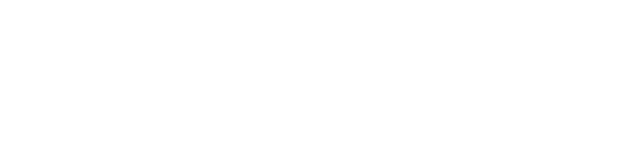
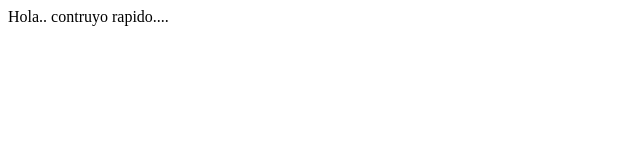
Before and after one commit to EdGalban2003/Water-Is-Life-Page, a plain HTML site: page index.html in a window 1280 px wide. Shown: the whole page, without its empty margins (0-640 px from the left). Drawn offline with Linux system fonts and the light colour scheme.

Commit message:
Update index.html

```diff
--- a/index.html
+++ b/index.html
@@ -7,5 +7,11 @@
 </head>
 <body>
 
+
+ Hola.. contruyo rapido....
+
+
+
+
 </body>
 </html>
```
